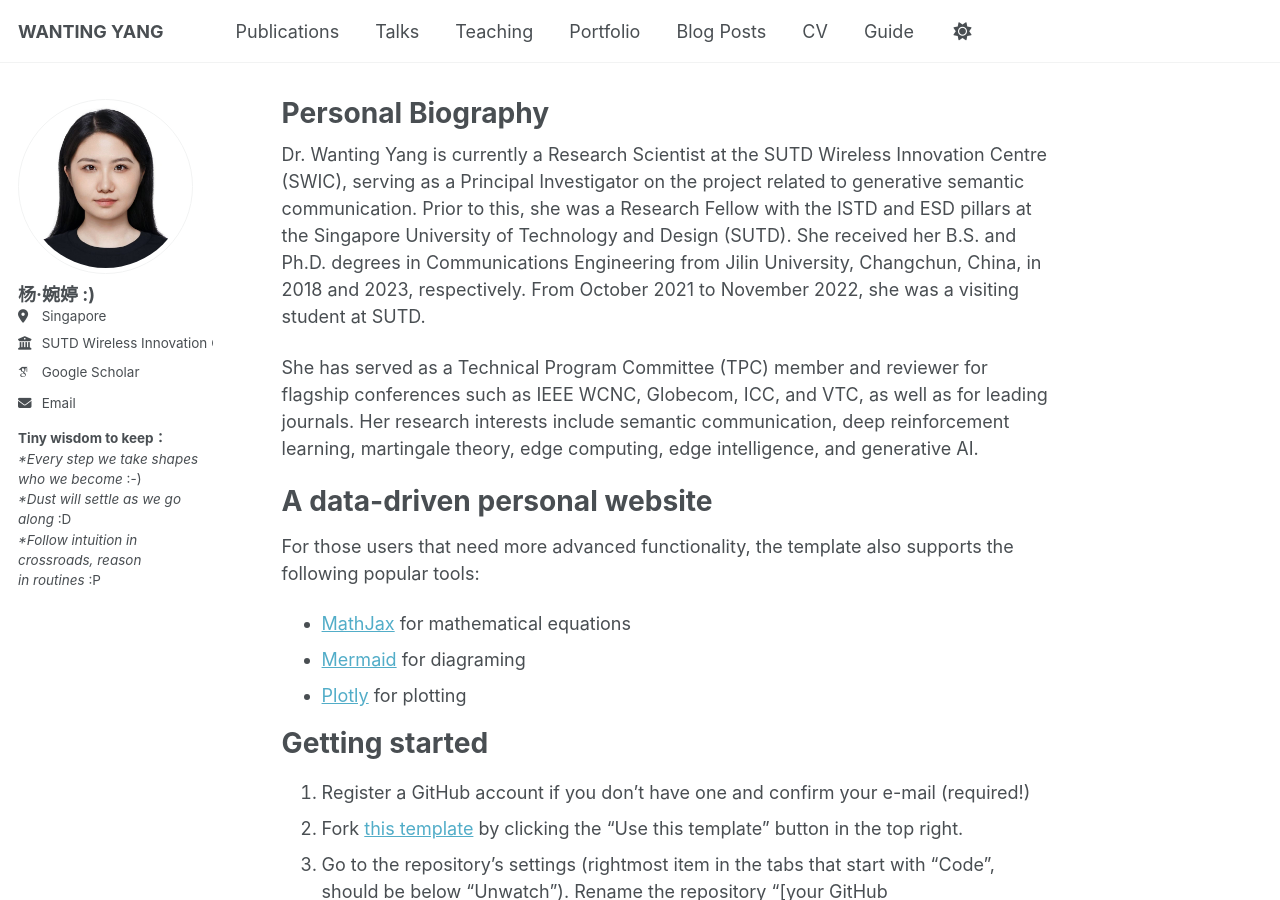
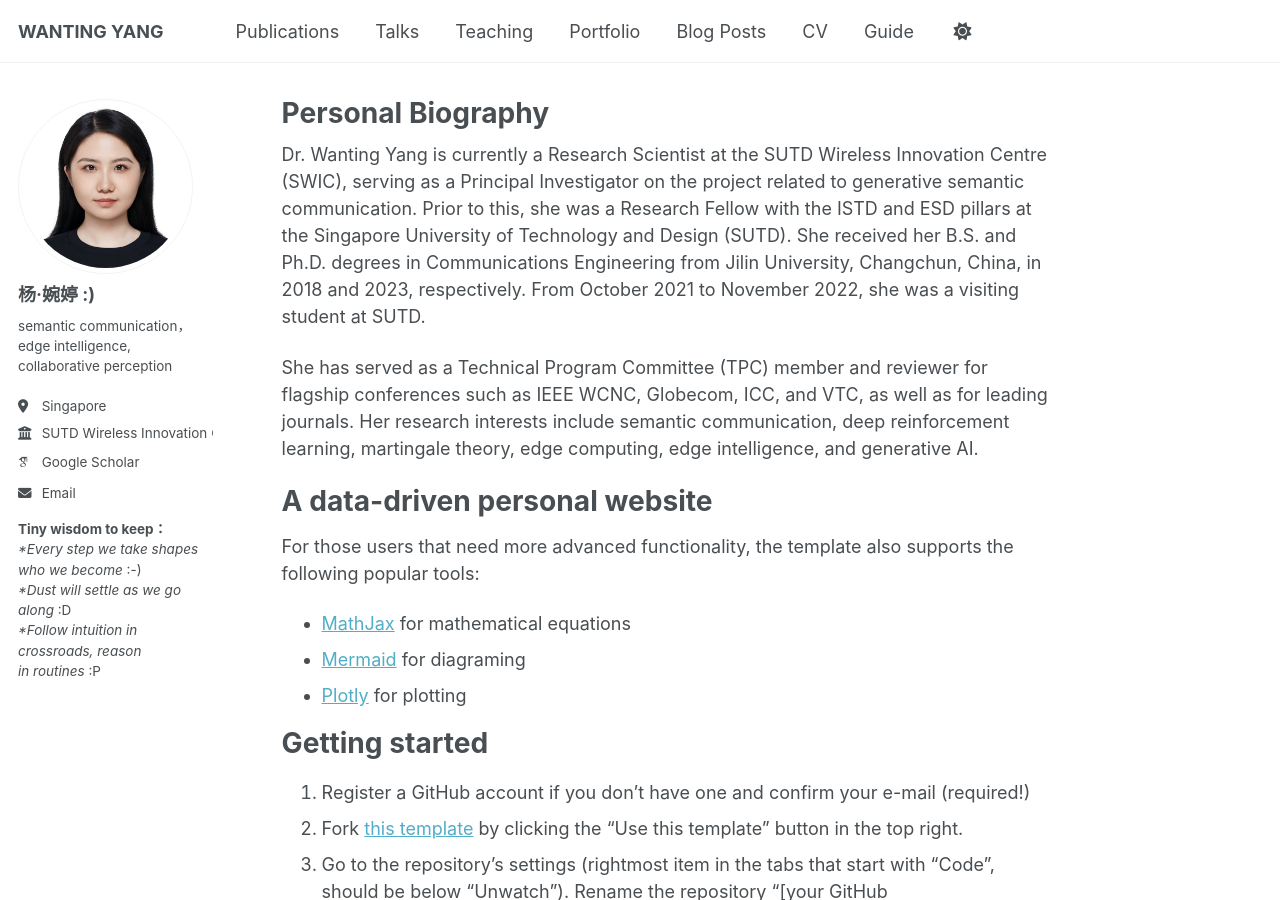
Before and after one commit to wty2011jl/wty2011jl.github.io, a Jekyll site: the page built from _pages/about.md, in a window 1280 px wide and 900 px high. Built offline with Jekyll 4.4.1, drawn with Linux system fonts in a browser that asks for light colours; some web fonts are replaced; a script that is not in the unit is left out.

Commit message:
Update _config.yml

```diff
--- a/_config.yml
+++ b/_config.yml
@@ -26,7 +26,7 @@ author:
   name             : "杨·婉婷 :)"
 
   pronouns         : # example: "she/her"
-  #bio              : "Short biography for the left-hand sidebar"
+  bio              : "semantic communication，edge intelligence, collaborative perception"
   location         : "Singapore"
   employer         : "SUTD Wireless Innovation Centre"
   uri              : # URL
```
